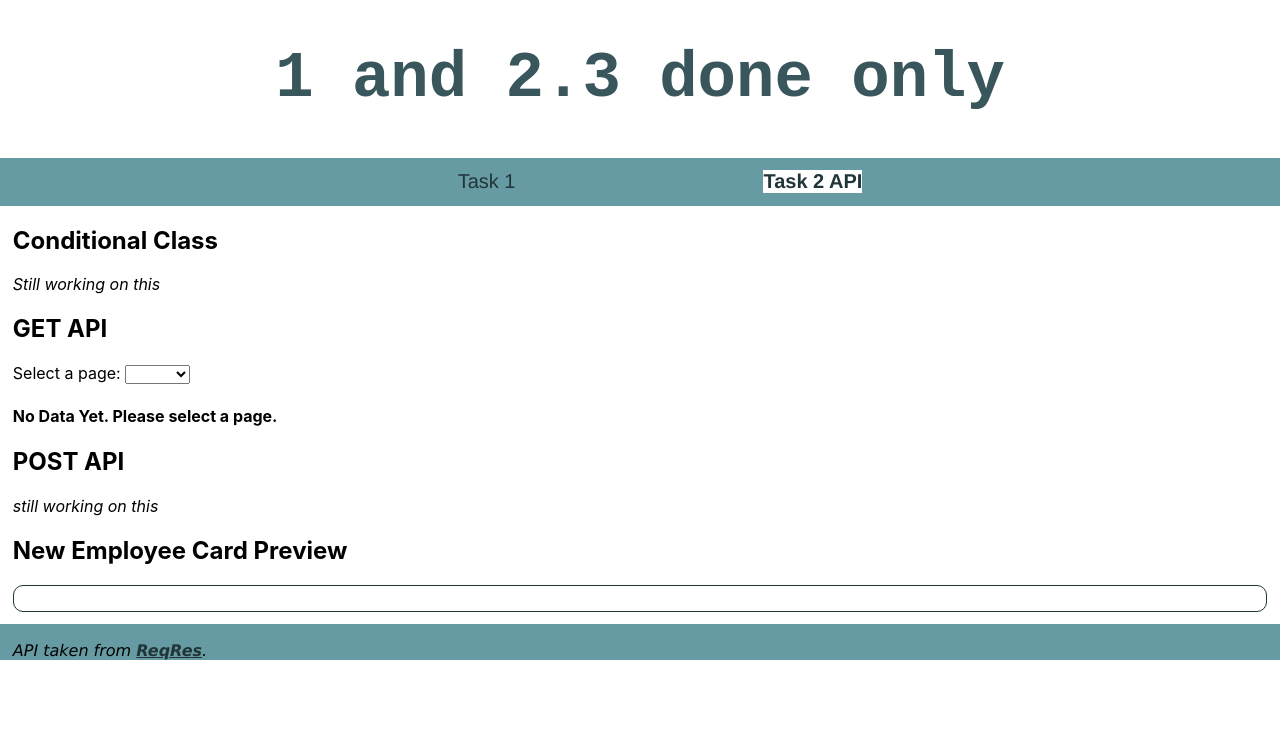
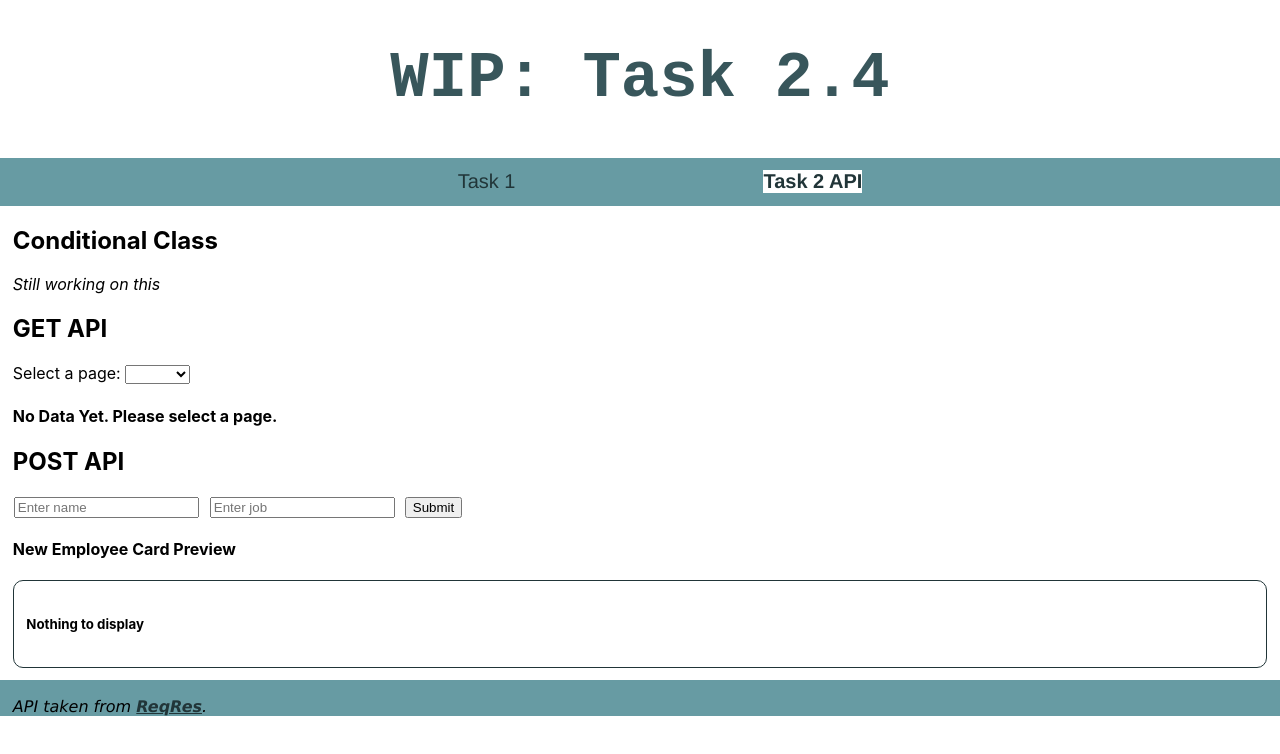
Before and after one commit to le8025/Submission_Homework, a React (Create React App) app in the folder WK4_Day_17(WIP)/react-app-17/: page /t2-1 in a window 1280 px wide. Shown: the top 754 px of the page. Built offline with nearby package versions, Linux system fonts and the light colour scheme.

Commit message:
2.2 POST API completed

```diff
--- a/WK4_Day_17(WIP)/react-app-17/src/App.js
+++ b/WK4_Day_17(WIP)/react-app-17/src/App.js
@@ -11,7 +11,7 @@ function App() {
   return (
     <>
     <div className="home_header">
-      <h1> 1 and 2.3 done only</h1>
+      <h1> WIP: Task 2.4</h1>
     </div>
 
     <Router>
--- a/WK4_Day_17(WIP)/react-app-17/src/GetAPIResponse.js
+++ b/WK4_Day_17(WIP)/react-app-17/src/GetAPIResponse.js
@@ -13,6 +13,7 @@ function GetAPIResponse (props){
         })
     },
     [props.pageNo]) // it's the pageNo that changes not the employeeList
+
     return(
         <>
         {
--- a/WK4_Day_17(WIP)/react-app-17/src/Task_2_API.js
+++ b/WK4_Day_17(WIP)/react-app-17/src/Task_2_API.js
@@ -12,6 +12,7 @@ class Task_2_API extends React.Component{
             "firstName":"",
             "lastName":"",
             "email":"",
+            "id":"",
             "avatar":"",
             "employeeList":[],
             "pageNo": 0,
@@ -20,7 +21,8 @@ class Task_2_API extends React.Component{
             "name": "",
             "job": "",
             "createdAt": "",
-            "id": 0 ,
+            "p_id": null ,
+            "exist": false,
 
             //for conditional class
             "styleClass":"",
@@ -30,10 +32,28 @@ class Task_2_API extends React.Component{
                 {"name": "Cassandar", "age": 63},
                 {"name": "Dennis", "age": 30},
             ]
-
         }
     }
 
+    postApiResponse = (name, job)=>{
+
+        let param = {
+            "name": this.state.name,
+            "job": this.state.name,
+        }
+
+        fetch("https://reqres.in/api/users?page=2",
+                {method: "POST",
+                body:JSON.stringify(param),
+                }).then(result=>result.json())
+                .then(result=>{
+                    console.log(result);
+                    this.setState({"p_id":result["id"]});
+                    this.setState({"createdAt":result["createdAt"]});
+                })
+                this.setState({"exist":true })
+
+    }
 
     render(){
 
@@ -59,12 +79,22 @@ class Task_2_API extends React.Component{
 
                     }
 
-
                     <h2> POST API </h2>
-                    <p><i>still working on this</i></p>
-
-                    <h2>New Employee Card Preview</h2>
+                    <input type="text" value={this.state.name} onChange={(e)=>this.setState({"name":e.target.value})} placeholder="Enter name"></input>
+                    <input type="text" value={this.state.job} onChange={(e)=>this.setState({"job":e.target.value})} placeholder="Enter job"></input>
+                    <button onClick={()=>this.postApiResponse(this.state.name, this.state.job)}>Submit</button>
+                    <h4>New Employee Card Preview</h4>
                     <div className="box">
+                        {
+                            (!this.state.exist)?
+                            <h5>Nothing to display</h5>:
+                            <div>
+                                <p><b>Id: {this.state.p_id}</b></p>
+                                <p>Hi, I am {this.state.name}.</p>
+                                <p>I am a {this.state.job}.</p>
+                                <p><i>Created at: {this.state.createdAt}</i></p>
+                            </div>
+                        }
                     </div>
 
 
```
